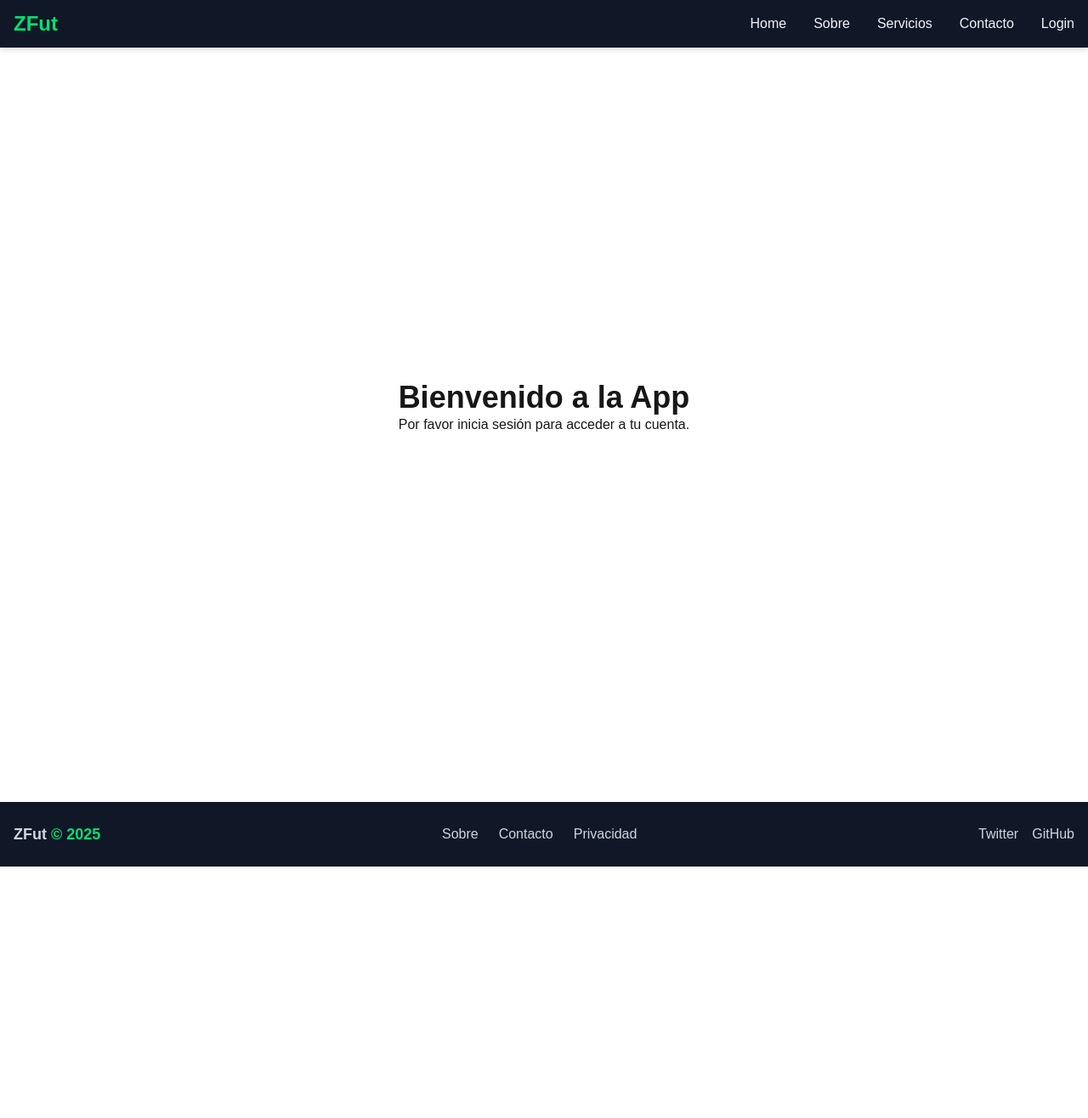
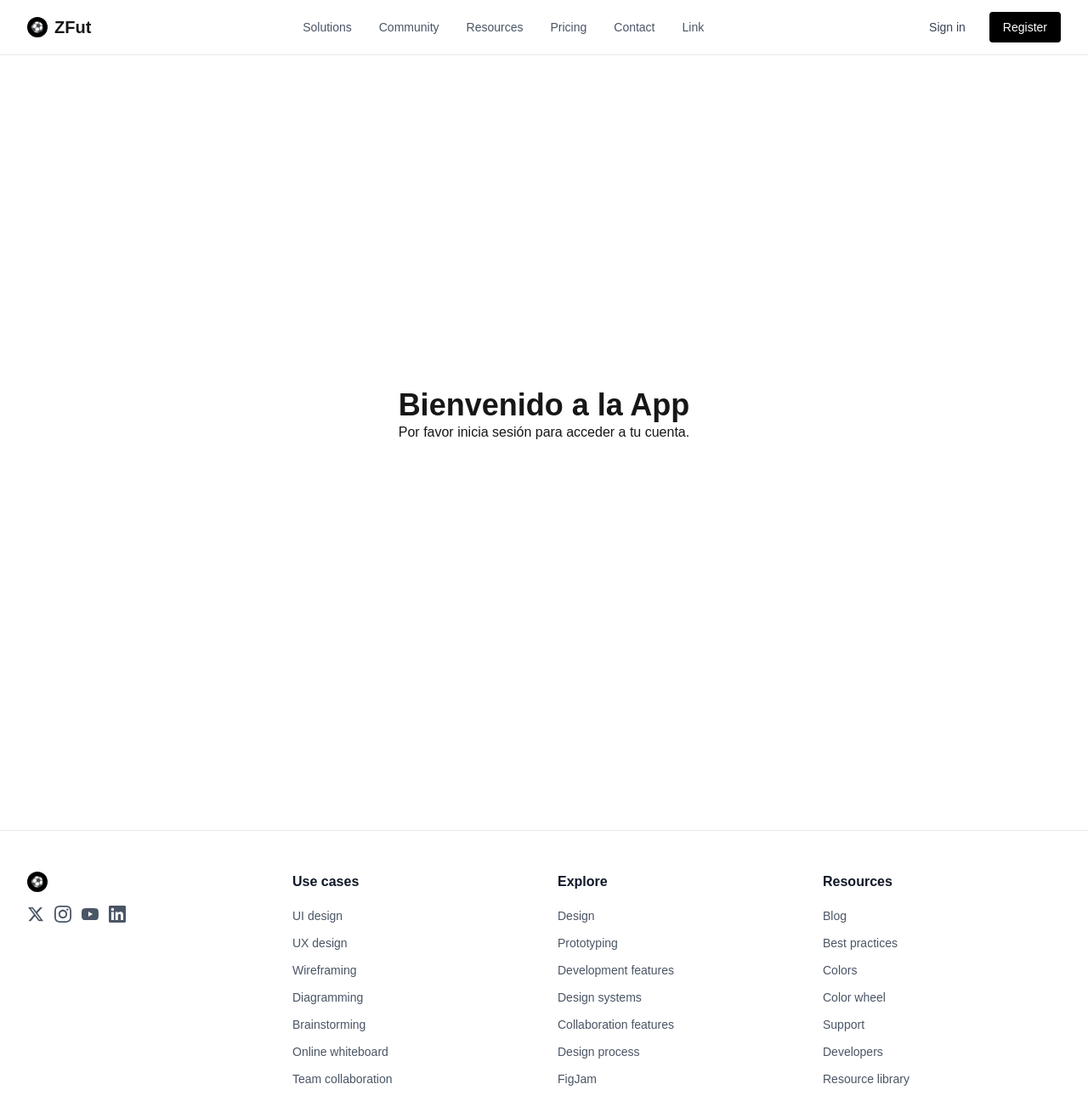
Before and after one commit to DEVS-Z/ZWebClient, a Next.js app in the folder zwebfit/: page /home in a window 1280 px wide. Shown: the top 1316 px of the page at 85% size. Before the commit the page ends 1020 px from the top, so only its background shows below. Built offline with nearby package versions, Linux system fonts and the light colour scheme.

Commit message:
fix(nav and footer): styles modified

```diff
--- a/zwebfit/src/components/layout/footer/FooterView.tsx
+++ b/zwebfit/src/components/layout/footer/FooterView.tsx
@@ -1,20 +1,74 @@
 export default function FooterView(){
     return(
-         <footer className="bg-gray-900 text-gray-300 py-6 mt-10">
-            <div className="container mx-auto flex flex-col md:flex-row justify-between items-center px-4">
-                <div className="text-lg font-semibold">
-                ZFut <span className="text-green-400">© {new Date().getFullYear()}</span>
-                </div>
-                <nav className="flex gap-6 mt-4 md:mt-0">
-                <a href="#" className="hover:text-white transition">Sobre</a>
-                <a href="#" className="hover:text-white transition">Contacto</a>
-                <a href="#" className="hover:text-white transition">Privacidad</a>
-                </nav>
-                <div className="flex gap-4 mt-4 md:mt-0">
-                <a href="#" className="hover:text-white transition">Twitter</a>
-                <a href="#" className="hover:text-white transition">GitHub</a>
-                </div>
+         <footer className="bg-white border-t border-gray-200 mt-16">
+      <div className="max-w-7xl mx-auto px-4 sm:px-6 lg:px-8 py-12">
+        <div className="grid grid-cols-1 md:grid-cols-4 gap-8">
+          {/* Logo and Social */}
+          <div>
+            <div className="flex items-center gap-2 mb-4">
+              <div className="w-6 h-6 bg-black rounded-full flex items-center justify-center">
+                <span className="text-white text-xs">⚽</span>
+              </div>
             </div>
-        </footer>
+            <div className="flex gap-3">
+              <a href="#" className="text-gray-600 hover:text-gray-900">
+                <svg className="w-5 h-5" fill="currentColor" viewBox="0 0 24 24"><path d="M18.244 2.25h3.308l-7.227 8.26 8.502 11.24H16.17l-5.214-6.817L4.99 21.75H1.68l7.73-8.835L1.254 2.25H8.08l4.713 6.231zm-1.161 17.52h1.833L7.084 4.126H5.117z"/></svg>
+              </a>
+              <a href="#" className="text-gray-600 hover:text-gray-900">
+                <svg className="w-5 h-5" fill="currentColor" viewBox="0 0 24 24"><path d="M12 2.163c3.204 0 3.584.012 4.85.07 3.252.148 4.771 1.691 4.919 4.919.058 1.265.069 1.645.069 4.849 0 3.205-.012 3.584-.069 4.849-.149 3.225-1.664 4.771-4.919 4.919-1.266.058-1.644.07-4.85.07-3.204 0-3.584-.012-4.849-.07-3.26-.149-4.771-1.699-4.919-4.92-.058-1.265-.07-1.644-.07-4.849 0-3.204.013-3.583.07-4.849.149-3.227 1.664-4.771 4.919-4.919 1.266-.057 1.645-.069 4.849-.069zm0-2.163c-3.259 0-3.667.014-4.947.072-4.358.2-6.78 2.618-6.98 6.98-.059 1.281-.073 1.689-.073 4.948 0 3.259.014 3.668.072 4.948.2 4.358 2.618 6.78 6.98 6.98 1.281.058 1.689.072 4.948.072 3.259 0 3.668-.014 4.948-.072 4.354-.2 6.782-2.618 6.979-6.98.059-1.28.073-1.689.073-4.948 0-3.259-.014-3.667-.072-4.947-.196-4.354-2.617-6.78-6.979-6.98-1.281-.059-1.69-.073-4.949-.073zm0 5.838c-3.403 0-6.162 2.759-6.162 6.162s2.759 6.163 6.162 6.163 6.162-2.759 6.162-6.163c0-3.403-2.759-6.162-6.162-6.162zm0 10.162c-2.209 0-4-1.79-4-4 0-2.209 1.791-4 4-4s4 1.791 4 4c0 2.21-1.791 4-4 4zm6.406-11.845c-.796 0-1.441.645-1.441 1.44s.645 1.44 1.441 1.44c.795 0 1.439-.645 1.439-1.44s-.644-1.44-1.439-1.44z"/></svg>
+              </a>
+              <a href="#" className="text-gray-600 hover:text-gray-900">
+                <svg className="w-5 h-5" fill="currentColor" viewBox="0 0 24 24"><path d="M23.498 6.186a3.016 3.016 0 0 0-2.122-2.136C19.505 3.545 12 3.545 12 3.545s-7.505 0-9.377.505A3.017 3.017 0 0 0 .502 6.186C0 8.07 0 12 0 12s0 3.93.502 5.814a3.016 3.016 0 0 0 2.122 2.136c1.871.505 9.376.505 9.376.505s7.505 0 9.377-.505a3.015 3.015 0 0 0 2.122-2.136C24 15.93 24 12 24 12s0-3.93-.502-5.814zM9.545 15.568V8.432L15.818 12l-6.273 3.568z"/></svg>
+              </a>
+              <a href="#" className="text-gray-600 hover:text-gray-900">
+                <svg className="w-5 h-5" fill="currentColor" viewBox="0 0 24 24"><path d="M20.447 20.452h-3.554v-5.569c0-1.328-.027-3.037-1.852-3.037-1.853 0-2.136 1.445-2.136 2.939v5.667H9.351V9h3.414v1.561h.046c.477-.9 1.637-1.85 3.37-1.85 3.601 0 4.267 2.37 4.267 5.455v6.286zM5.337 7.433c-1.144 0-2.063-.926-2.063-2.065 0-1.138.92-2.063 2.063-2.063 1.14 0 2.064.925 2.064 2.063 0 1.139-.925 2.065-2.064 2.065zm1.782 13.019H3.555V9h3.564v11.452zM22.225 0H1.771C.792 0 0 .774 0 1.729v20.542C0 23.227.792 24 1.771 24h20.451C23.2 24 24 23.227 24 22.271V1.729C24 .774 23.2 0 22.222 0h.003z"/></svg>
+              </a>
+            </div>
+          </div>
+
+          {/* Use cases */}
+          <div>
+            <h3 className="font-semibold text-gray-900 mb-4">Use cases</h3>
+            <ul className="space-y-2">
+              <li><a href="#" className="text-sm text-gray-600 hover:text-gray-900">UI design</a></li>
+              <li><a href="#" className="text-sm text-gray-600 hover:text-gray-900">UX design</a></li>
+              <li><a href="#" className="text-sm text-gray-600 hover:text-gray-900">Wireframing</a></li>
+              <li><a href="#" className="text-sm text-gray-600 hover:text-gray-900">Diagramming</a></li>
+              <li><a href="#" className="text-sm text-gray-600 hover:text-gray-900">Brainstorming</a></li>
+              <li><a href="#" className="text-sm text-gray-600 hover:text-gray-900">Online whiteboard</a></li>
+              <li><a href="#" className="text-sm text-gray-600 hover:text-gray-900">Team collaboration</a></li>
+            </ul>
+          </div>
+
+          {/* Explore */}
+          <div>
+            <h3 className="font-semibold text-gray-900 mb-4">Explore</h3>
+            <ul className="space-y-2">
+              <li><a href="#" className="text-sm text-gray-600 hover:text-gray-900">Design</a></li>
+              <li><a href="#" className="text-sm text-gray-600 hover:text-gray-900">Prototyping</a></li>
+              <li><a href="#" className="text-sm text-gray-600 hover:text-gray-900">Development features</a></li>
+              <li><a href="#" className="text-sm text-gray-600 hover:text-gray-900">Design systems</a></li>
+              <li><a href="#" className="text-sm text-gray-600 hover:text-gray-900">Collaboration features</a></li>
+              <li><a href="#" className="text-sm text-gray-600 hover:text-gray-900">Design process</a></li>
+              <li><a href="#" className="text-sm text-gray-600 hover:text-gray-900">FigJam</a></li>
+            </ul>
+          </div>
+
+          {/* Resources */}
+          <div>
+            <h3 className="font-semibold text-gray-900 mb-4">Resources</h3>
+            <ul className="space-y-2">
+              <li><a href="#" className="text-sm text-gray-600 hover:text-gray-900">Blog</a></li>
+              <li><a href="#" className="text-sm text-gray-600 hover:text-gray-900">Best practices</a></li>
+              <li><a href="#" className="text-sm text-gray-600 hover:text-gray-900">Colors</a></li>
+              <li><a href="#" className="text-sm text-gray-600 hover:text-gray-900">Color wheel</a></li>
+              <li><a href="#" className="text-sm text-gray-600 hover:text-gray-900">Support</a></li>
+              <li><a href="#" className="text-sm text-gray-600 hover:text-gray-900">Developers</a></li>
+              <li><a href="#" className="text-sm text-gray-600 hover:text-gray-900">Resource library</a></li>
+            </ul>
+          </div>
+        </div>
+      </div>
+    </footer>
     );
 }
--- a/zwebfit/src/components/layout/navbar/NavbarView.tsx
+++ b/zwebfit/src/components/layout/navbar/NavbarView.tsx
@@ -1,17 +1,33 @@
 export default function NavbarView(){
     return(
-        <nav className="bg-gray-900 text-gray-100 shadow-md">
-            <div className="container mx-auto flex justify-between items-center px-4 py-3">
-                <a href="/" className="text-2xl font-bold text-green-400">ZFut</a>
-                <div className="hidden md:flex space-x-8">
-                    <a href="/" className="hover:text-green-400 transition">Home</a>
-                    <a href="/about" className="hover:text-green-400 transition">Sobre</a>
-                    <a href="/services" className="hover:text-green-400 transition">Servicios</a>
-                    <a href="/contact" className="hover:text-green-400 transition">Contacto</a>
-                    <a href="/login" className="hover:text-green-400 transition">Login</a>
-                </div>
-                <button className="md:hidden text-gray-100 focus:outline-none">☰</button>
+    <header className="bg-white border-b border-gray-200">
+      <div className="max-w-7xl mx-auto px-4 sm:px-6 lg:px-8">
+        <div className="flex justify-between items-center h-16">
+          <div className="flex items-center gap-2">
+            <div className="w-6 h-6 bg-black rounded-full flex items-center justify-center">
+              <span className="text-white text-xs">⚽</span>
             </div>
-        </nav>
+            <span className="text-xl font-semibold">ZFut</span>
+          </div>
+          <nav className="hidden md:flex items-center gap-8">
+            <a href="#" className="text-gray-600 hover:text-gray-900 text-sm">Solutions</a>
+            <a href="#" className="text-gray-600 hover:text-gray-900 text-sm">Community</a>
+            <a href="#" className="text-gray-600 hover:text-gray-900 text-sm">Resources</a>
+            <a href="#" className="text-gray-600 hover:text-gray-900 text-sm">Pricing</a>
+            <a href="#" className="text-gray-600 hover:text-gray-900 text-sm">Contact</a>
+            <a href="#" className="text-gray-600 hover:text-gray-900 text-sm">Link</a>
+          </nav>
+          <div className="flex items-center gap-3">
+            <button className="px-4 py-2 text-sm text-gray-700 hover:text-gray-900">
+              Sign in
+            </button>
+            <button className="px-4 py-2 text-sm bg-black text-white rounded hover:bg-gray-800">
+              Register
+            </button>
+          </div>
+        </div>
+      </div>
+    </header>
+
     );
 }
```
